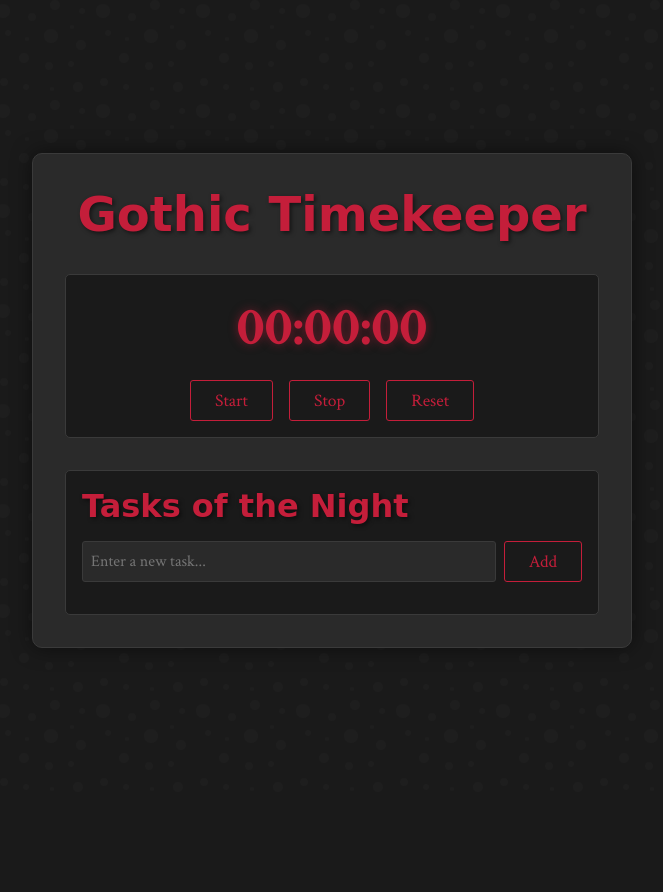
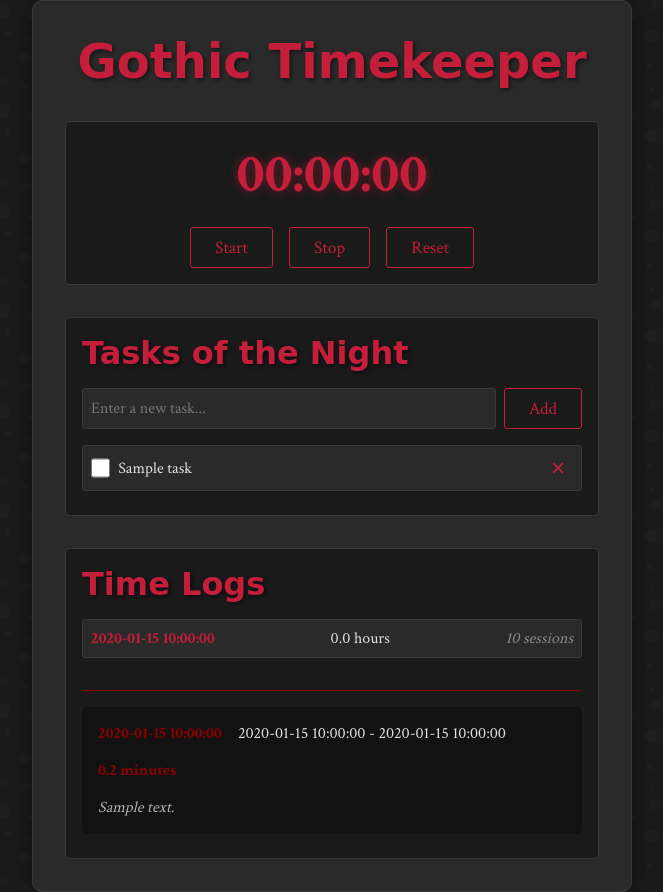
Before and after one commit to Louysa/stopwatch-todo, a Flask app: template templates/index.html in a window 1280 px wide. Shown: the whole page, without its empty margins (308-971 px from the left). Before the commit the page ends 648 px from the top, so only its background shows below. Run offline with Flask 3, Linux system fonts and the light colour scheme; the template is opened without the code that fills it: most values are stand-ins (such as "Sample title", 1, 10 or a date in 2020); some web fonts are replaced.

Commit message:
methods implemented

```diff
--- a/app.py
+++ b/app.py
@@ -1,10 +1,40 @@
-from flask import Flask, render_template, request
+from flask import Flask, render_template, request, jsonify
+from database import init_db, add_task, get_tasks, toggle_task, delete_task, log_time, get_time_logs, get_daily_stats
+from datetime import datetime
+
 
 app = Flask(__name__)
 
-@app.route("/")
-def home():
-    return render_template("index.html")
+init_db()
+
+@app.route('/')
+def index():
+    tasks = get_tasks()
+    stats = get_daily_stats()
+    time_logs = get_time_logs()
+    return render_template('index.html', tasks=tasks, stats=stats, time_logs=time_logs)
+
+@app.route('/api/tasks', methods=['POST'])
+def create_task():
+    data = request.get_json()
+    task_id = add_task(data['task'])
+    return jsonify({'id': task_id, 'task': data['task'], 'completed': False})
+
+@app.route('/api/tasks/<int:task_id>/toggle', methods=['POST'])
+def toggle_task_route(task_id):
+    toggle_task(task_id)
+    return jsonify({'success': True})
+
+@app.route('/api/tasks/<int:task_id>', methods=['DELETE'])
+def delete_task_route(task_id):
+    delete_task(task_id)
+    return jsonify({'success': True})
+
+@app.route('/api/time-logs', methods=['POST'])
+def create_time_log():
+    data = request.get_json()
+    log_time(data.get('description', ''), data['start_time'], data['end_time'])
+    return jsonify({'success': True})
 
 if __name__ == "__main__":
     app.run(debug=True)
--- a/static/style.css
+++ b/static/style.css
@@ -126,6 +126,7 @@ body {
     padding: 1rem;
     border-radius: 5px;
     border: 1px solid #3a3a3a;
+    margin-bottom: 2rem;
 }
 
 .todo-input {
@@ -160,6 +161,29 @@ body {
     border: 1px solid #3a3a3a;
 }
 
+.task-content {
+    display: flex;
+    align-items: center;
+    gap: 0.5rem;
+    flex: 1;
+}
+
+.task-checkbox {
+    width: 1.2rem;
+    height: 1.2rem;
+    cursor: pointer;
+    accent-color: #c41e3a;
+}
+
+.task-text {
+    flex: 1;
+}
+
+.task-text.completed {
+    text-decoration: line-through;
+    color: #666;
+}
+
 .delete-btn {
     background: none;
     border: none;
@@ -172,3 +196,77 @@ body {
 .delete-btn:hover {
     color: #ff1f1f;
 }
+
+.stats-container {
+    background-color: #1a1a1a;
+    padding: 1rem;
+    border-radius: 5px;
+    border: 1px solid #3a3a3a;
+}
+
+.stats-list {
+    display: flex;
+    flex-direction: column;
+    gap: 0.5rem;
+}
+
+.stat-item {
+    display: flex;
+    justify-content: space-between;
+    align-items: center;
+    padding: 0.5rem;
+    background-color: #2a2a2a;
+    border-radius: 3px;
+    border: 1px solid #3a3a3a;
+}
+
+.stat-date {
+    color: #c41e3a;
+    font-weight: bold;
+}
+
+.stat-duration {
+    color: #e0e0e0;
+}
+
+.stat-sessions {
+    color: #888;
+    font-style: italic;
+}
+
+.time-logs-list {
+    margin-top: 2rem;
+    border-top: 1px solid #8b0000;
+    padding-top: 1rem;
+}
+
+.time-log-item {
+    background: rgba(0, 0, 0, 0.3);
+    padding: 1rem;
+    margin-bottom: 0.5rem;
+    border-radius: 5px;
+    display: flex;
+    flex-wrap: wrap;
+    gap: 1rem;
+    align-items: center;
+}
+
+.log-date {
+    font-weight: bold;
+    color: #8b0000;
+}
+
+.log-time {
+    color: #e0e0e0;
+}
+
+.log-duration {
+    color: #8b0000;
+    font-weight: bold;
+}
+
+.log-description {
+    width: 100%;
+    color: #b0b0b0;
+    font-style: italic;
+}
--- a/templates/index.html
+++ b/templates/index.html
@@ -26,15 +26,49 @@
           <button id="addTodo" class="gothic-btn">Add</button>
         </div>
         <ul id="todoList" class="todo-list">
-          <!-- Todo items will be added here dynamically -->
+          {% for task in tasks %}
+          <li data-id="{{ task.id }}">
+            <div class="task-content">
+              <input type="checkbox" class="task-checkbox" {% if task.completed %}checked{% endif %}>
+              <span class="task-text {% if task.completed %}completed{% endif %}">{{ task.task }}</span>
+            </div>
+            <button class="delete-btn">×</button>
+          </li>
+          {% endfor %}
         </ul>
+      </div>
+
+      <div class="stats-container">
+        <h2 class="gothic-subtitle">Time Logs</h2>
+        <div class="stats-list">
+          {% for stat in stats %}
+          <div class="stat-item">
+            <span class="stat-date">{{ stat.date }}</span>
+            <span class="stat-duration">{{ (stat.total_duration / 3600)|round(2) }} hours</span>
+            <span class="stat-sessions">{{ stat.sessions }} sessions</span>
+          </div>
+          {% endfor %}
+        </div>
+        <div class="time-logs-list">
+          {% for log in time_logs %}
+          <div class="time-log-item">
+            <span class="log-date">{{ log.date }}</span>
+            <span class="log-time">{{ log.start_time_formatted }} - {{ log.end_time_formatted }}</span>
+            <span class="log-duration">{{ (log.duration / 60)|round(1) }} minutes</span>
+            {% if log.description %}
+            <span class="log-description">{{ log.description }}</span>
+            {% endif %}
+          </div>
+          {% endfor %}
+        </div>
       </div>
     </div>
 
     <script>
-      // Stopwatch functionality
       let time = 0;
       let intervalId = null;
+      let startTime = null;
+
       const timeDisplay = document.querySelector('.time-display');
       const startBtn = document.getElementById('startBtn');
       const stopBtn = document.getElementById('stopBtn');
@@ -68,8 +102,34 @@
         timeDisplay.classList.remove('fullscreen-timer');
       }
 
+      async function logTimeToServer() {
+        if (startTime) {
+          const endTime = new Date();
+
+          try {
+            await fetch('/api/time-logs', {
+              method: 'POST',
+              headers: {
+                'Content-Type': 'application/json',
+              },
+              body: JSON.stringify({
+                description: '',
+                start_time: startTime.toISOString(),
+                end_time: endTime.toISOString()
+              })
+            });
+            // Reload the page to show updated logs
+            window.location.reload();
+          } catch (error) {
+            console.error('Error logging time:', error);
+          }
+        }
+      }
+
+      // Stopwatch functionality
       startBtn.addEventListener('click', () => {
         if (!intervalId) {
+          startTime = new Date();
           intervalId = setInterval(() => {
             time++;
             updateDisplay();
@@ -78,15 +138,19 @@
         }
       });
 
-      stopBtn.addEventListener('click', () => {
+      stopBtn.addEventListener('click', async () => {
         clearInterval(intervalId);
         intervalId = null;
+        await logTimeToServer();
         exitFullScreen();
       });
 
-      resetBtn.addEventListener('click', () => {
+      resetBtn.addEventListener('click', async() => {
         clearInterval(intervalId);
         intervalId = null;
+        if(startTime){
+          await logTimeToServer();
+        }
         time = 0;
         updateDisplay();
         exitFullScreen();
@@ -97,22 +161,69 @@
       const addTodoBtn = document.getElementById('addTodo');
       const todoList = document.getElementById('todoList');
 
-      function addTodo() {
+      async function addTodo() {
         const todoText = todoInput.value.trim();
         if (todoText) {
+          try {
+            const response = await fetch('/api/tasks',{
+              method: 'POST',
+              headers: {
+                'Content-Type': 'application/json',
+              },
+              body: JSON.stringify({
+                task: todoText,
+              }),
+            });
+            const task = await response.json();
             const li = document.createElement('li');
+
+            li.dataset.id = task.id;
             li.innerHTML = `
-            <span>${todoText}</span>
+              <div class="task-content">
+                <input type="checkbox" class="task-checkbox">
+                <span class="task-text">${todoText}</span>
+              </div>
               <button class="delete-btn">×</button>
             `;
-          todoList.appendChild(li);
+
+            todoList.insertBefore(li,todoList.firstChild);
             todoInput.value = '';
+            setTaskListeners(li);
+          } catch (error) {
+            console.error('Error adding task:', error);
+          }
+        }
+      }
 
-          li.querySelector('.delete-btn').addEventListener('click', () => {
+      function setTaskListeners(li){
+        const checkbox = li.querySelector('.task-checkbox');
+        const deleteBtn = li.querySelector('.delete-btn');
+        const taskText = li.querySelector('.task-text');
+
+        checkbox.addEventListener('change', async () => {
+          try{
+            await fetch(`/api/tasks/${li.dataset.id}/toggle`,{
+              method: 'POST',
+            });
+            taskText.classList.toggle('completed');
+          } catch (error) {
+            console.error('Error toggling task:', error);
+          }
+        });
+
+        deleteBtn.addEventListener('click', async () => {
+          try{
+            await fetch(`/api/tasks/${li.dataset.id}`,{
+              method: 'DELETE',
+            });
             li.remove();
+          } catch (error) {
+            console.error('Error deleting task:', error);
+          }
         });
       }
-      }
+
+      document.querySelectorAll('#todoList li').forEach(setTaskListeners);
 
       addTodoBtn.addEventListener('click', addTodo);
       todoInput.addEventListener('keypress', (e) => {
```
Also changed, not shown: database.py (+75 -22 lines). Lines whose indentation alone changed are shown as unchanged.
